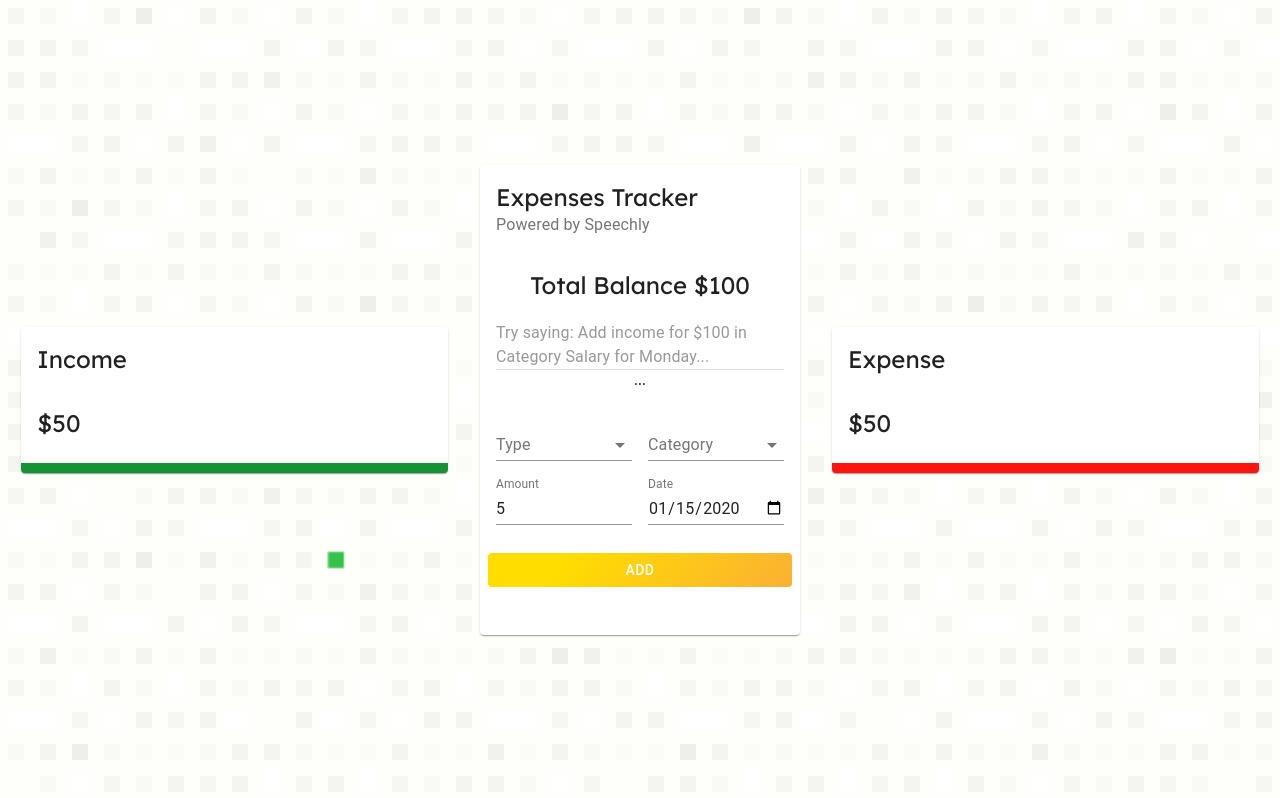
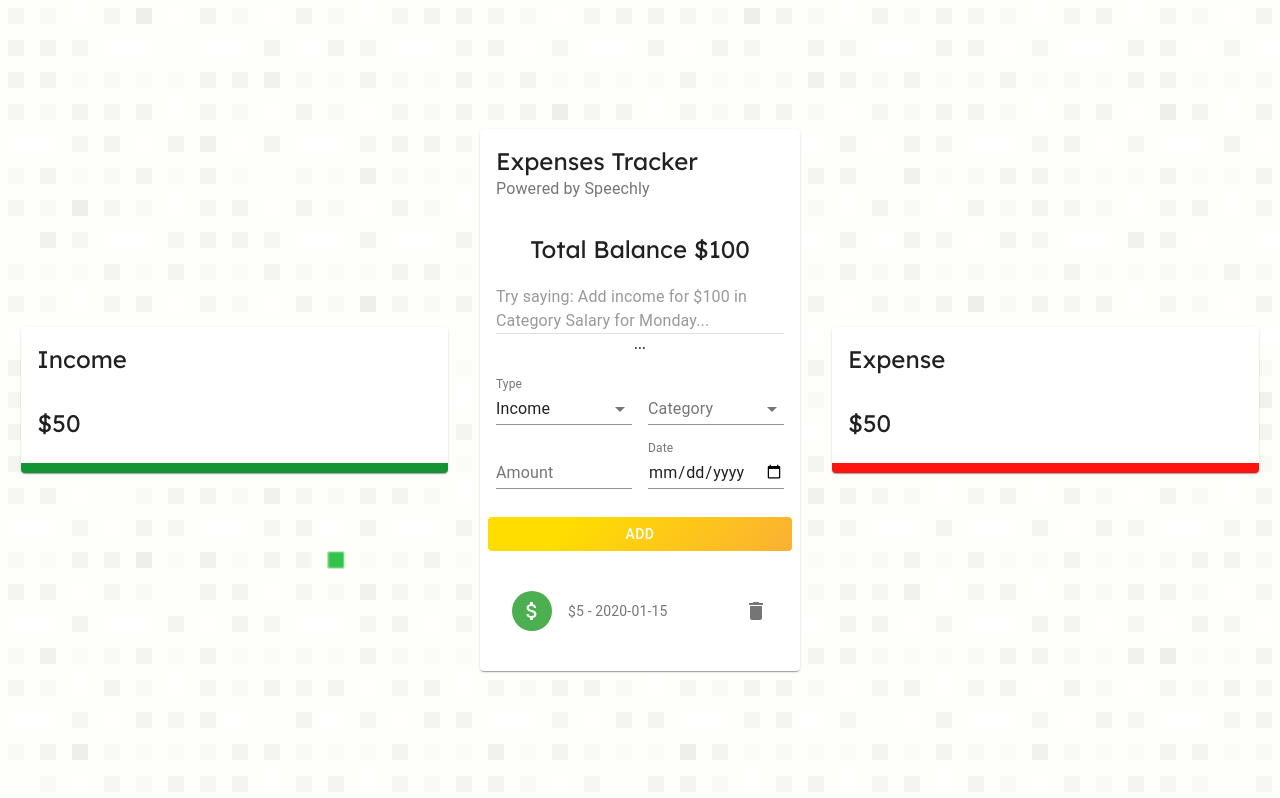
Before and after one commit to abrarmurad416/budget-tracker-app, a React (Create React App) app: page / in a window 1280 px wide. Both pictures are taken after typing "5", "2020-01-15" into the empty fields and a click on the button "ADD". Built offline with nearby package versions, Linux system fonts and the light colour scheme.

Commit message:
added logic and context API

```diff
--- a/src/components/Main/Form/Form.jsx
+++ b/src/components/Main/Form/Form.jsx
@@ -1,4 +1,4 @@
-import React from "react";
+import React, { useState, useContext } from "react";
 import {
     TextField,
     Typography,
@@ -12,9 +12,32 @@
 } from "@material-ui/core";
 
 import useStyles from "./styles";
+import { ExpenseTrackerContext } from "../../../context/context";
+import { v4 as uuidv4 } from "uuid";
+
+const initialState = {
+    amount: "",
+    category: "",
+    type: "Income",
+    date: new Date(),
+};
 
 const Form = () => {
     const classes = useStyles();
+    const [formData, setFormData] = useState(initialState);
+    const { addTransaction } = useContext(ExpenseTrackerContext);
+
+    console.log(formData);
+
+    const createTransaction = () => {
+        const transaction = {
+            ...formData,
+            amount: Number(formData.amount),
+            id: uuidv4(),
+        };
+        addTransaction(transaction);
+        setFormData(initialState);
+    };
     return (
         <div>
             <Grid container spacing={2}>
@@ -26,7 +49,15 @@
                 <Grid item xs={6}>
                     <FormControl fullWidth>
                         <InputLabel>Type</InputLabel>
-                        <Select>
+                        <Select
+                            value={formData.type}
+                            onChange={(e) =>
+                                setFormData({
+                                    ...formData,
+                                    type: e.target.value,
+                                })
+                            }
+                        >
                             <MenuItem value="Income">Income</MenuItem>
                             <MenuItem value="Expense">Expenses</MenuItem>
                         </Select>
@@ -35,24 +66,51 @@
                 <Grid item xs={6}>
                     <FormControl fullWidth>
                         <InputLabel>Category</InputLabel>
-                        <Select>
+                        <Select
+                            value={formData.category}
+                            onChange={(e) =>
+                                setFormData({
+                                    ...formData,
+                                    category: e.target.value,
+                                })
+                            }
+                        >
                             <MenuItem value="business">Business</MenuItem>
                             <MenuItem value="salary">Salary</MenuItem>
                         </Select>
                     </FormControl>
                 </Grid>
                 <Grid item xs={6}>
-                    <TextField type="number" label="Amount" fullWidth />
+                    <TextField
+                        type="number"
+                        label="Amount"
+                        fullWidth
+                        value={formData.amount}
+                        onChange={(e) =>
+                            setFormData({ ...formData, amount: e.target.value })
+                        }
+                    />
                 </Grid>
                 <Grid item xs={6}>
-                    <TextField type="date" label="Date" fullWidth />
+                    <TextField
+                        type="date"
+                        label="Date"
+                        fullWidth
+                        value={formData.date}
+                        onChange={(e) =>
+                            setFormData({ ...formData, date: e.target.value })
+                        }
+                    />
                 </Grid>
                 <Button
                     className={classes.button}
                     variant="outlined"
                     color="primary"
                     fullWidth
-                >Add</Button>
+                    onClick={createTransaction}
+                >
+                    Add
+                </Button>
             </Grid>
         </div>
     );
--- a/src/components/Main/List/List.jsx
+++ b/src/components/Main/List/List.jsx
@@ -1,4 +1,4 @@
-import React from "react";
+import React, { useContext } from "react";
 import {
     List as MUIList,
     ListItem,
@@ -9,27 +9,61 @@
     IconButton,
     Slide,
 } from "@material-ui/core";
-import { Delete, MoneyOff } from "@material-ui/icons";
+import { Delete, AttachMoney, MoneyOff } from "@material-ui/icons";
 import useStyles from "./styles";
+import { ExpenseTrackerContext } from "../../../context/context";
 
 const List = () => {
     const classes = useStyles();
-    const transactions = [];
+    const { deleteTransaction, transactions } = useContext(
+        ExpenseTrackerContext
+    );
 
     return (
-        <div>
         <MUIList dense={false} className={classes.list}>
             {transactions.map((transaction) => (
                 <Slide
                     direction="down"
                     in
                     mountOnEnter
-                        unmountOnEnter
+                    unmountOnExit
                     key={transaction.id}
-                    ></Slide>
+                >
+                    <ListItem>
+                        <ListItemAvatar>
+                            <Avatar
+                                className={
+                                    transaction.type === "Income"
+                                        ? classes.avatarIncome
+                                        : classes.avatarExpense
+                                }
+                            >
+                                {transaction.type === "Income" ? (
+                                    <AttachMoney />
+                                ) : (
+                                    <MoneyOff />
+                                )}
+                            </Avatar>
+                        </ListItemAvatar>
+                        <ListItemText
+                            primary={transaction.category}
+                            secondary={`$${transaction.amount} - ${transaction.date}`}
+                        />
+                        <ListItemSecondaryAction>
+                            <IconButton
+                                edge="end"
+                                aria-label="delete"
+                                onClick={() =>
+                                    deleteTransaction(transaction.id)
+                                }
+                            >
+                                <Delete />
+                            </IconButton>
+                        </ListItemSecondaryAction>
+                    </ListItem>
+                </Slide>
             ))}
         </MUIList>
-        </div>
     );
 };
 
--- a/src/components/Main/Main.jsx
+++ b/src/components/Main/Main.jsx
@@ -8,6 +8,7 @@
     Divider,
 } from "@material-ui/core";
 import Form from "./Form/Form";
+import List from "./List/List";
 import useStyles from "./styles";
 
 const Main = () => {
@@ -49,7 +50,7 @@
                 <CardContent className={classes.CardContent}>
                     <Grid container spacing={2}>
                         <Grid item xs={12}>
-                            {/* <List /> */}
+                            <List />
                         </Grid>
                     </Grid>
                 </CardContent>
--- /dev/null
+++ b/src/context/context.js
@@ -0,0 +1,29 @@
+import React, { useReducer, createContext } from "react";
+
+import contextReducer from "./contextReducer";
+
+const initialState = [];
+
+export const ExpenseTrackerContext = createContext(initialState);
+
+export const Provider = ({ children }) => {
+    const [transactions, dispatch] = useReducer(contextReducer, initialState);
+
+    const deleteTransaction = (id) => {
+        dispatch({ type: "DELETE_TRANSACTION", payload: id });
+    };
+
+    const addTransaction = (transaction) => {
+        dispatch({ type: "ADD_TRANSACTION", payload: transaction });
+    };
+
+    console.log(transactions);
+
+    return (
+        <ExpenseTrackerContext.Provider
+            value={{ deleteTransaction, addTransaction, transactions }}
+        >
+            {children}
+        </ExpenseTrackerContext.Provider>
+    );
+};
--- /dev/null
+++ b/src/context/contextReducer.js
@@ -0,0 +1,17 @@
+const contextReducer = (state, action) => {
+    let transactions;
+    switch (action.type) {
+        case "DELETE_TRANSACTION":
+            transactions = state.filter((t) => t.id !== action.payload);
+            return transactions;
+
+        case "ADD_TRANSACTION":
+            transactions = [action.payload, ...state];
+            return transactions;
+
+        default:
+            return state;
+    }
+};
+
+export default contextReducer;
--- a/src/index.js
+++ b/src/index.js
@@ -2,5 +2,11 @@
 import ReactDOM from "react-dom";
 import App from "./App";
 import index from "./index.css";
+import { Provider } from "./context/context";
 
-ReactDOM.render(<App />, document.getElementById("root"));
+ReactDOM.render(
+    <Provider>
+        <App />
+    </Provider>,
+    document.getElementById("root")
+);
```
Also changed, not shown: src/constants/categories.js (added, +55 -0 lines). Lines whose indentation alone changed are shown as unchanged.
